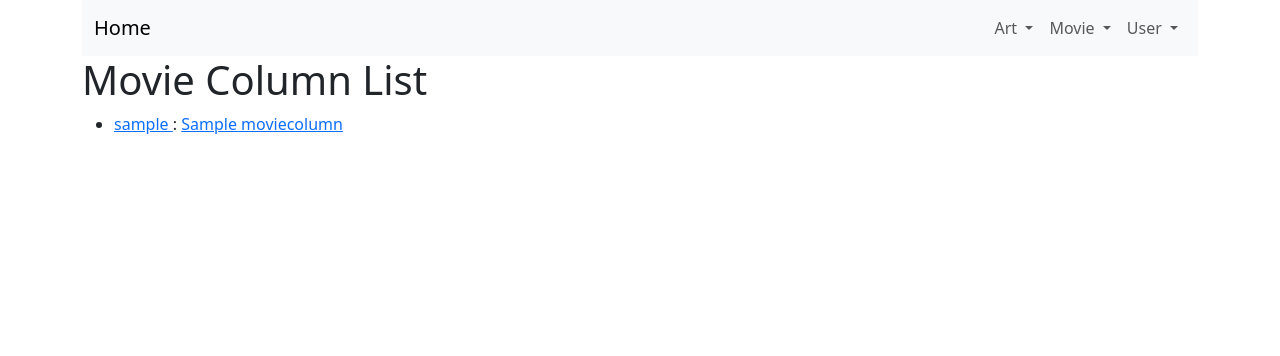
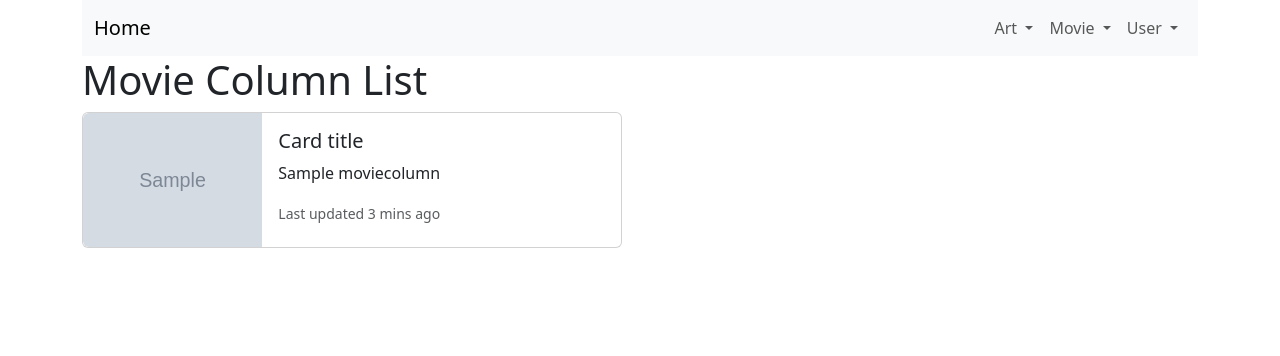
Before and after one commit to Dev-nenda/Django_Web_Project, a Django app: page /moviecolumn/ in a window 1280 px wide. Shown: the top 356 px of the page. Run offline with Django 4.2, Linux system fonts and the light colour scheme; tables that the repository leaves empty hold one stand-in row (values such as "Sample post"); grey boxes marked "Sample" are stand-in pictures; some libraries are stand-ins or nearby versions.

Commit message:
edit Moviecolumn Model, moviecolumn_index

```diff
--- a/art/forms.py
+++ b/art/forms.py
@@ -12,7 +12,7 @@ class ArtForm(forms.ModelForm):
 
     class Meta:
         model = Art
-        fields = ('title', 'content')
+        fields = ('title', 'content', 'cover',)
 
 class CommentForm(forms.ModelForm):
 
--- a/art/models.py
+++ b/art/models.py
@@ -17,6 +17,8 @@ class Art(models.Model):
 
     hits = models.PositiveIntegerField(default= 0)
 
+    cover = models.URLField(blank=True, null=True)
+
 class Comment(models.Model):
     content =models.CharField(max_length=100)
 
--- a/moviecolumn/forms.py
+++ b/moviecolumn/forms.py
@@ -7,7 +7,7 @@ class MoviecolumnForm(forms.ModelForm):
 
     class Meta:
         model = Moviecolumn
-        fields =('title', 'content',)
+        fields =('title', 'content', 'cover')
 
 class CommentForm(forms.ModelForm):
 
--- a/moviecolumn/models.py
+++ b/moviecolumn/models.py
@@ -12,7 +12,7 @@ class Moviecolumn(models.Model):
     like_users = models.ManyToManyField(settings.AUTH_USER_MODEL, related_name='like_moviecolumns')
     clipping_users = models.ManyToManyField(settings.AUTH_USER_MODEL, related_name='clipping_moviecolumns')
     hits = models.PositiveIntegerField(default= 0)
-
+    cover = models.URLField(blank=True, null=True)
 class Comment(models.Model):
     content = models.CharField(max_length=100)
 
--- a/moviecolumn/templates/moviecolumn/index.html
+++ b/moviecolumn/templates/moviecolumn/index.html
@@ -3,18 +3,22 @@
 {% block content %}
 <h1>Movie Column List</h1>
 
-<ul>
-    {% for moviecolumn in moviecolumns  %}
-    <li>
-        <a href="{% url 'account:profile' moviecolumn.author.username %}">
-            {{ moviecolumn.author.username }}
-        </a> :
-        <a href="{% url 'moviecolumn:moviecolumn_detail' moviecolumn.pk %}">
-            {{ moviecolumn.title}}
-        </a>
 
-    </li>
+{% for moviecolumn in moviecolumns  %}
+    <div class="card mb-3" style="max-width: 540px;">
+        <div class="row g-0">
+          <div class="col-md-4">
+            <img src="{{moviecolumn.cover}}" class="img-fluid rounded-start" alt="cover">
+          </div>
+          <div class="col-md-8">
+            <div class="card-body">
+              <h5 class="card-title">Card title</h5>
+              <p class="card-text">{{ moviecolumn.title}}</p>
+              <p class="card-text"><small class="text-body-secondary">Last updated 3 mins ago</small></p>
+            </div>
+          </div>
+        </div>
+      </div>
+{% endfor %}
 
-    {% endfor %}
-</ul>
 {% endblock content %}
```
Also changed, not shown: art/migrations/0004_art_cover.py (added), moviecolumn/migrations/0005_moviecolumn_cover.py (added).
